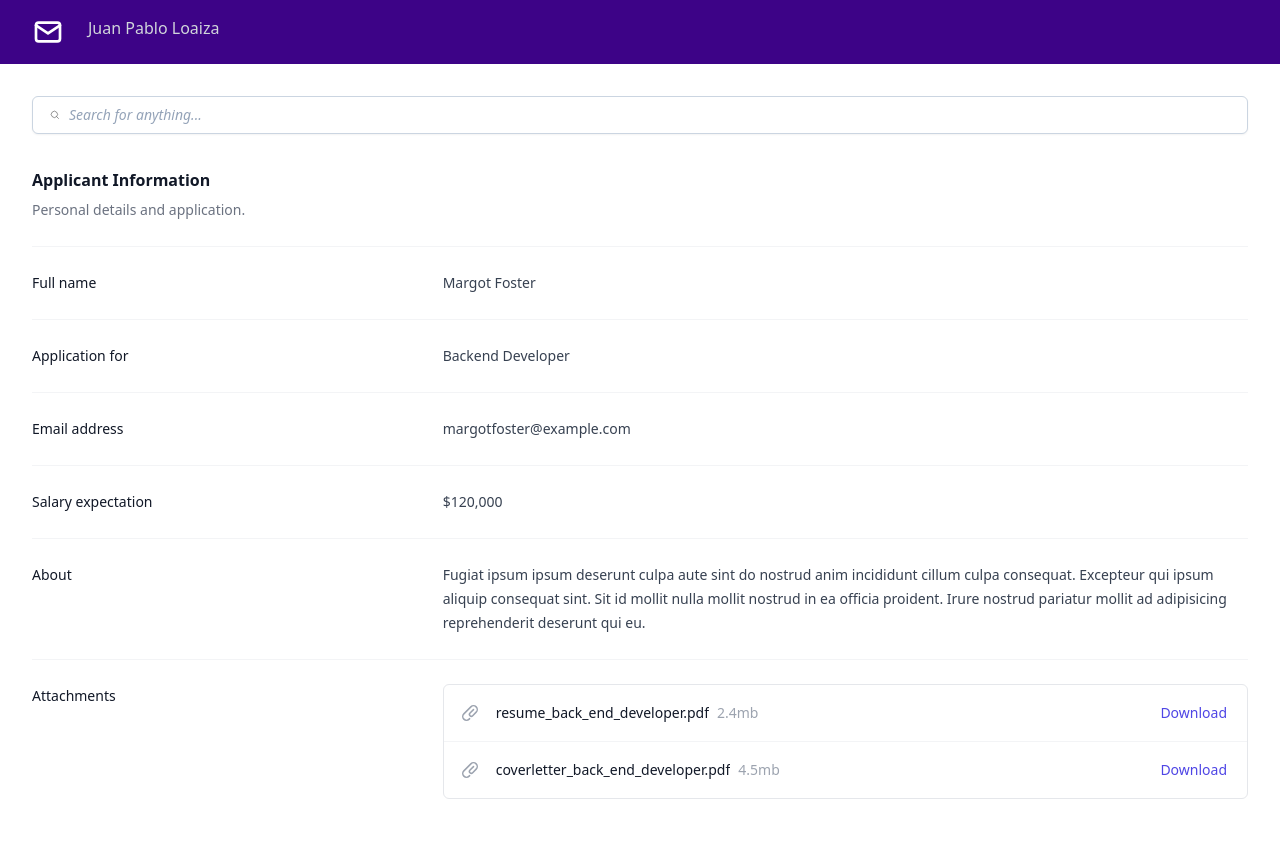
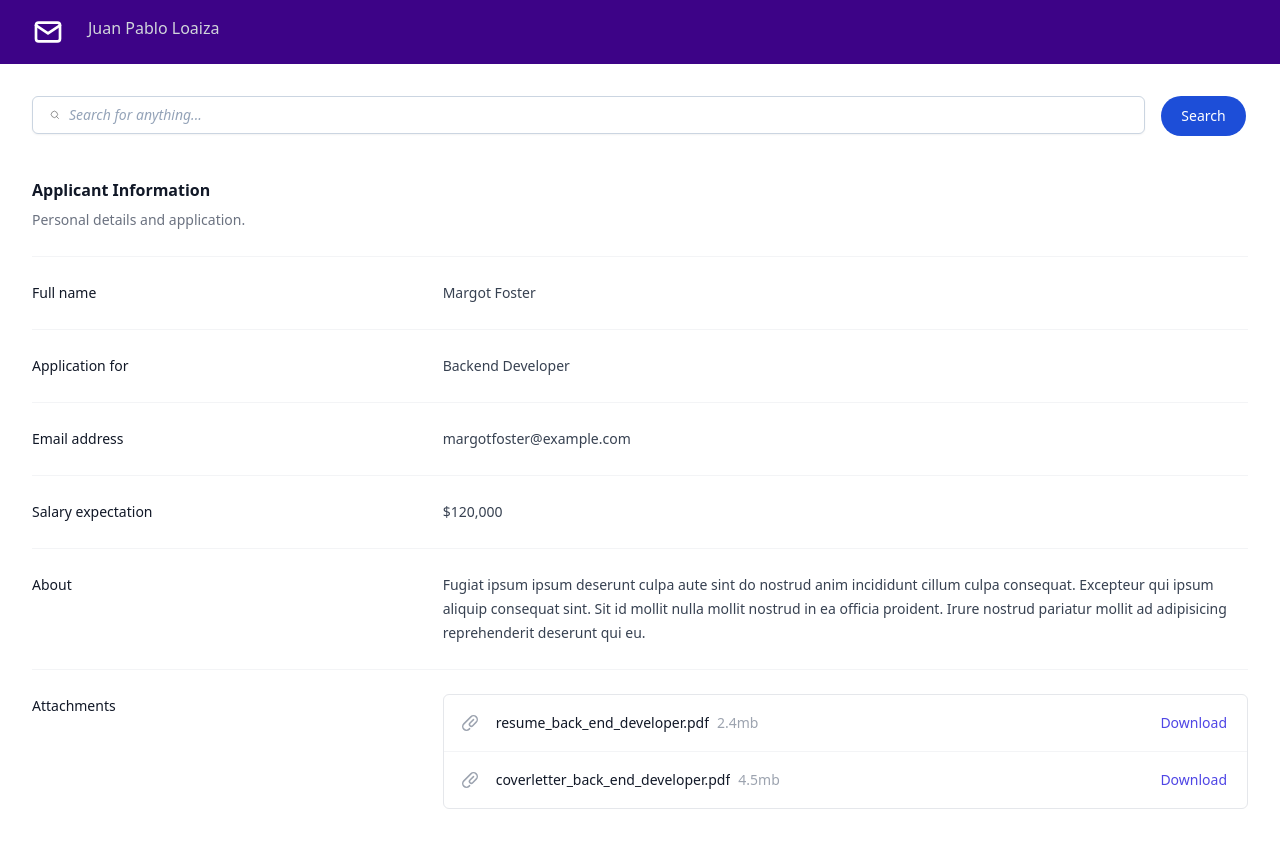
Before and after one commit to JuanPLoaizaC/mail_search, a Vue app in the folder Frontend/: page / in a window 1280 px wide. Shown: the top 848 px of the page. Built offline with nearby package versions, Linux system fonts and the light colour scheme.

Commit message:
Creating a email store

```diff
--- a/Frontend/src/stores/counter.js
+++ /dev/null
@@ -1,12 +0,0 @@
-import { ref, computed } from 'vue'
-import { defineStore } from 'pinia'
-
-export const useCounterStore = defineStore('counter', () => {
-  const count = ref(0)
-  const doubleCount = computed(() => count.value * 2)
-  function increment() {
-    count.value++
-  }
-
-  return { count, doubleCount, increment }
-})
--- /dev/null
+++ b/Frontend/src/stores/emails.js
@@ -0,0 +1,9 @@
+import { ref } from 'vue';
+import { defineStore } from 'pinia';
+
+export const useEmailStore = defineStore('email', () => {
+  const search = ref('');
+  const searchFlag = ref(true);
+
+  return { search, searchFlag };
+})
--- a/Frontend/src/views/HomeView.vue
+++ b/Frontend/src/views/HomeView.vue
@@ -1,21 +1,34 @@
 <script setup>
+import { useEmailStore } from '../stores/emails';
 import Emails from '../components/Emails.vue';
 import ListEmails from '../components/ListEmails.vue';
+import { storeToRefs } from 'pinia';
+
+const useEmail = useEmailStore();
+const { search, searchFlag } = storeToRefs(useEmail);
+
 </script>
 
 <template>
   <div class="grid grid-flow-row auto-rows-max pr-8 pl-8" style="margin-top: 2em">
+    <div class="grid grid-cols-12 gap-4">
+      <div class="col-span-11">
         <label class="relative block">
-      <span class="sr-only">Search</span>
           <span class="absolute inset-y-0 left-0 flex items-center pl-2">
             <svg class="h-5 w-5 fill-slate-300" viewBox="0 0 20 20"><!-- ... --></svg>
             <svg xmlns="http://www.w3.org/2000/svg" fill="none" viewBox="0 0 24 24" strokeWidth={1.5} stroke="currentColor" className="w-6 h-6">
               <path strokeLinecap="round" strokeLinejoin="round" d="M21 21l-5.197-5.197m0 0A7.5 7.5 0 105.196 5.196a7.5 7.5 0 0010.607 10.607z" />
             </svg>
           </span>
-      <input class="placeholder:italic placeholder:text-slate-400 block bg-white w-full border border-slate-300 rounded-md py-2 pl-9 pr-3 shadow-sm focus:outline-none focus:border-sky-500 focus:ring-sky-500 focus:ring-1 sm:text-sm font-sans md:italic" placeholder="Search for anything..." type="text" name="search"/>
+          <input class="placeholder:italic placeholder:text-slate-400 block bg-white w-full border border-slate-300 rounded-md py-2 pl-9 pr-3 shadow-sm focus:outline-none focus:border-sky-500 focus:ring-sky-500 focus:ring-1 sm:text-sm font-sans md:italic" placeholder="Search for anything..." type="text" name="search" v-model="search" />
         </label>
       </div>
+      <div>
+        <button type="button" class="text-white bg-blue-700 hover:bg-blue-800 focus:outline-none focus:ring-4 focus:ring-blue-300 font-medium rounded-full text-sm px-5 py-2.5 text-center mr-2 mb-2 dark:bg-blue-600 dark:hover:bg-blue-700 dark:focus:ring-blue-800">Search</button>
+      </div>
+    </div>
+  </div>
+
   <!--<Emails></Emails>-->
   <ListEmails></ListEmails>
 </template>
```
Lines whose indentation alone changed are shown as unchanged.
